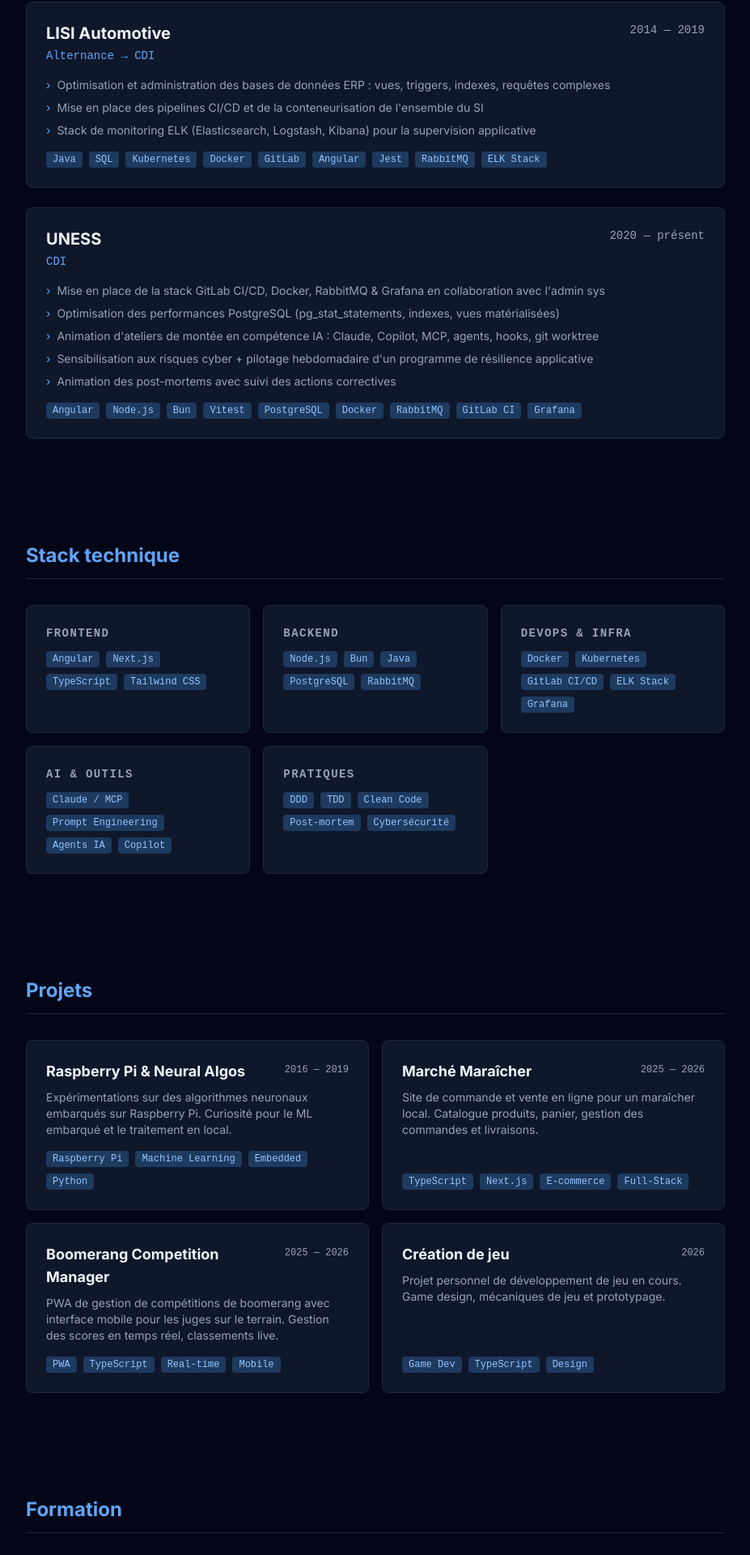
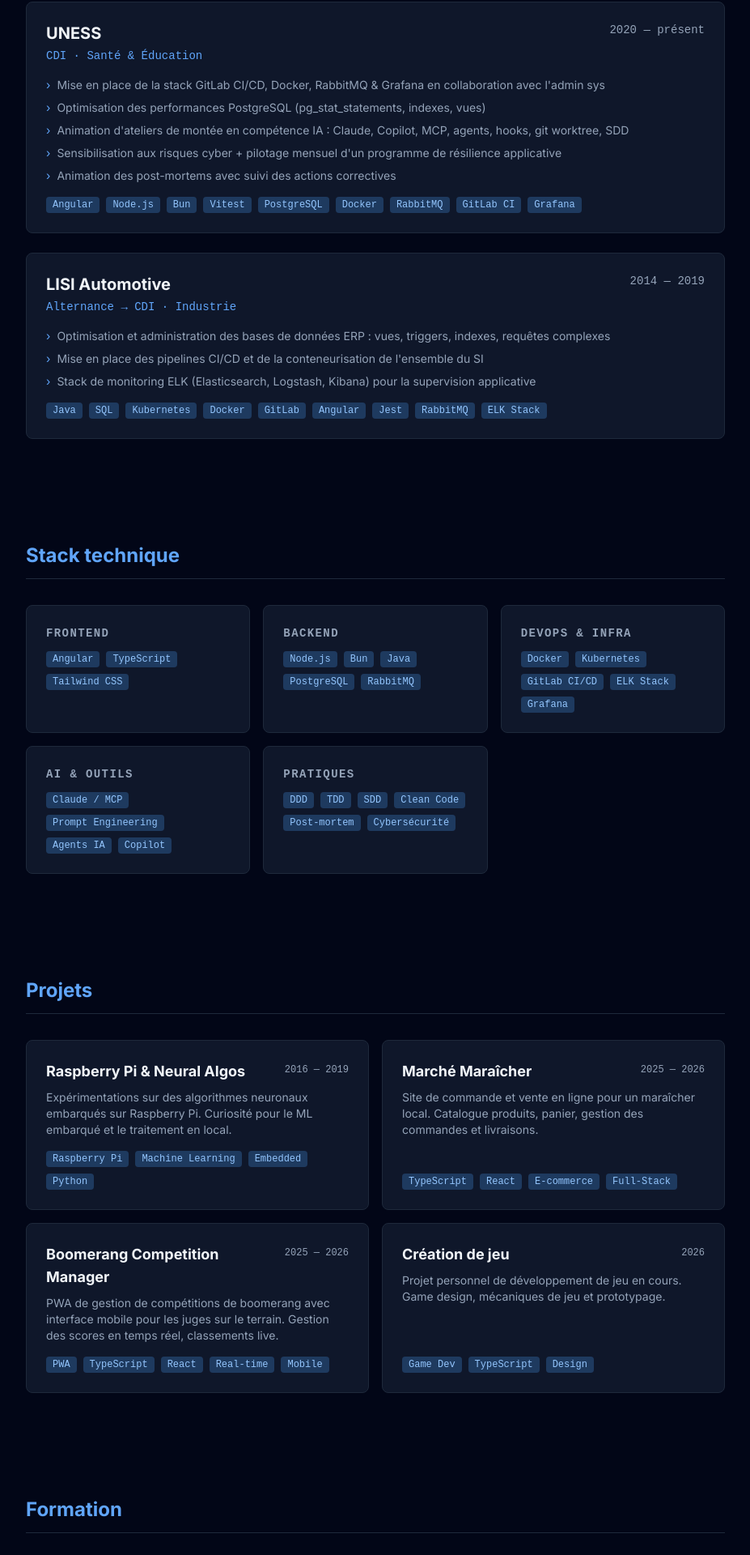
Before and after one commit to vlecourt/curriculum-vitae, a Next.js app: page / in a window 1280 px wide. Shown: the part 836-2756 px from the top of the page at 81% size, without its empty margins (176-1103 px from the left). Built offline with nearby package versions, Linux system fonts and the light colour scheme.

Commit message:
content: update CV data, project tags, and interests

```diff
--- a/src/app/page.tsx
+++ b/src/app/page.tsx
@@ -1,14 +1,14 @@
 import type { Metadata } from "next";
 import { Hero } from "@/components/sections/Hero";
-
-export const metadata: Metadata = {
-  alternates: { canonical: "/" },
-};
 import { Experience } from "@/components/sections/Experience";
 import { Skills } from "@/components/sections/Skills";
 import { Projects } from "@/components/sections/Projects";
 import { Education } from "@/components/sections/Education";
 import { Contact } from "@/components/sections/Contact";
+
+export const metadata: Metadata = {
+  alternates: { canonical: "/" },
+};
 
 export default function HomePage() {
   return (
--- a/src/components/layout/ThemeSwitcher.tsx
+++ b/src/components/layout/ThemeSwitcher.tsx
@@ -8,8 +8,8 @@
 
 const HINT_TRIGGER_THEME: ThemeId = "heroic-fantasy";
 const TOAST_APPEAR_DELAY_MS = 10;
-const TOAST_VISIBLE_MS = 2800;
-const TOAST_UNMOUNT_MS = 3300;
+const TOAST_VISIBLE_MS = 5500;
+const TOAST_UNMOUNT_MS = 6200;
 
 export function ThemeSwitcher() {
   const { theme, setTheme } = useTheme();
@@ -48,20 +48,23 @@
           <div
             style={{
               position: "fixed",
-              bottom: "24px",
-              right: "24px",
+              bottom: "32px",
+              left: "50%",
               zIndex: 9998,
-              padding: "12px 16px",
-              borderRadius: "8px",
+              padding: "14px 20px",
+              borderRadius: "10px",
               fontSize: "14px",
+              fontWeight: 500,
               pointerEvents: "none",
               backgroundColor: "var(--bg-card)",
-              border: "1px solid var(--border)",
-              color: "var(--text-muted)",
-              boxShadow: "0 4px 12px rgba(0,0,0,0.2)",
+              border: "1px solid var(--accent)",
+              color: "var(--text)",
+              boxShadow: "0 8px 24px rgba(0,0,0,0.35), 0 0 0 1px var(--accent)",
               opacity: toastOpaque ? 1 : 0,
-              transform: toastOpaque ? "translateY(0)" : "translateY(8px)",
-              transition: "opacity 0.4s ease, transform 0.4s ease",
+              transform: toastOpaque
+                ? "translateX(-50%) translateY(0) scale(1)"
+                : "translateX(-50%) translateY(32px) scale(0.9)",
+              transition: "opacity 0.4s ease, transform 0.4s cubic-bezier(0.34, 1.56, 0.64, 1)",
             }}
           >
             ✨ Ouvre la console... il y a peut-être quelque chose de caché.
--- a/src/data/cv.ts
+++ b/src/data/cv.ts
@@ -3,7 +3,7 @@
 export const profile: Profile = {
   name: "Valentin Lecourt",
   title: "Ingénieur Full-Stack & Facilitateur IA",
-  tagline: "10+ ans d'expérience · DevOps · AI tooling · Cybersécurité",
+  tagline: "10+ ans d'expérience · DevOps · AI tooling · Sensibilisation Cyber",
   email: "valentin.lecourt.tranchant@gmail.com",
   phone: "06 42 38 24 71",
   github: "lecourtva",
@@ -13,9 +13,22 @@
 
 export const experiences: Experience[] = [
   {
+    company: "UNESS",
+    period: "2020 — présent",
+    type: "CDI · Santé & Éducation",
+    highlights: [
+      "Mise en place de la stack GitLab CI/CD, Docker, RabbitMQ & Grafana en collaboration avec l'admin sys",
+      "Optimisation des performances PostgreSQL (pg_stat_statements, indexes, vues)",
+      "Animation d'ateliers de montée en compétence IA : Claude, Copilot, MCP, agents, hooks, git worktree, SDD",
+      "Sensibilisation aux risques cyber + pilotage mensuel d'un programme de résilience applicative",
+      "Animation des post-mortems avec suivi des actions correctives",
+    ],
+    technologies: ["Angular", "Node.js", "Bun", "Vitest", "PostgreSQL", "Docker", "RabbitMQ", "GitLab CI", "Grafana"],
+  },
+  {
     company: "LISI Automotive",
     period: "2014 — 2019",
-    type: "Alternance → CDI",
+    type: "Alternance → CDI · Industrie",
     highlights: [
       "Optimisation et administration des bases de données ERP : vues, triggers, indexes, requêtes complexes",
       "Mise en place des pipelines CI/CD et de la conteneurisation de l'ensemble du SI",
@@ -23,27 +36,15 @@
     ],
     technologies: ["Java", "SQL", "Kubernetes", "Docker", "GitLab", "Angular", "Jest", "RabbitMQ", "ELK Stack"],
   },
-  {
-    company: "UNESS",
-    period: "2020 — présent",
-    type: "CDI",
-    highlights: [
-      "Mise en place de la stack GitLab CI/CD, Docker, RabbitMQ & Grafana en collaboration avec l'admin sys",
-      "Optimisation des performances PostgreSQL (pg_stat_statements, indexes, vues matérialisées)",
-      "Animation d'ateliers de montée en compétence IA : Claude, Copilot, MCP, agents, hooks, git worktree",
-      "Sensibilisation aux risques cyber + pilotage hebdomadaire d'un programme de résilience applicative",
-      "Animation des post-mortems avec suivi des actions correctives",
-    ],
-    technologies: ["Angular", "Node.js", "Bun", "Vitest", "PostgreSQL", "Docker", "RabbitMQ", "GitLab CI", "Grafana"],
-  },
 ];
 
 export const education: Education[] = [
   {
-    degree: "DUT Informatique",
-    institution: "UPMF",
-    location: "Grenoble",
-    period: "2011 — 2013",
+    degree: "ERASMUS — Artificial Intelligence & Real-time Systems",
+    institution: "NTNU",
+    location: "Norvège (top 75 Shanghai)",
+    period: "2015 — 2016",
+    details: ["Artificial Intelligence", "Reactive Systems", "Real-time Systems"],
   },
   {
     degree: "Diplôme d'ingénieur — Systèmes d'information",
@@ -52,11 +53,10 @@
     period: "2014 — 2016",
   },
   {
-    degree: "ERASMUS — Artificial Intelligence & Real-time Systems",
-    institution: "NTNU",
-    location: "Norvège (top 75 Shanghai)",
-    period: "2015 — 2016",
-    details: ["Artificial Intelligence", "Reactive Systems", "Real-time Systems"],
+    degree: "DUT Informatique",
+    institution: "UPMF",
+    location: "Grenoble",
+    period: "2011 — 2013",
   },
 ];
 
@@ -71,13 +71,13 @@
     name: "Marché Maraîcher",
     description: "Site de commande et vente en ligne pour un maraîcher local. Catalogue produits, panier, gestion des commandes et livraisons.",
     period: "2025 — 2026",
-    tags: ["TypeScript", "Next.js", "E-commerce", "Full-Stack"],
+    tags: ["TypeScript", "React", "E-commerce", "Full-Stack"],
   },
   {
     name: "Boomerang Competition Manager",
     description: "PWA de gestion de compétitions de boomerang avec interface mobile pour les juges sur le terrain. Gestion des scores en temps réel, classements live.",
     period: "2025 — 2026",
-    tags: ["PWA", "TypeScript", "Real-time", "Mobile"],
+    tags: ["PWA", "TypeScript", "React", "Real-time", "Mobile"],
   },
   {
     name: "Création de jeu",
@@ -90,7 +90,7 @@
 export const skills: SkillGroup[] = [
   {
     category: "Frontend",
-    items: ["Angular", "Next.js", "TypeScript", "Tailwind CSS"],
+    items: ["Angular", "TypeScript", "Tailwind CSS"],
   },
   {
     category: "Backend",
@@ -106,7 +106,7 @@
   },
   {
     category: "Pratiques",
-    items: ["DDD", "TDD", "Clean Code", "Post-mortem", "Cybersécurité"],
+    items: ["DDD", "TDD", "SDD", "Clean Code", "Post-mortem", "Cybersécurité"],
   },
 ];
 
@@ -124,6 +124,7 @@
   "Guitare & Piano",
   "Lecture",
   "Trail",
+  "Escalade en bloc",
 ];
 
 export const heroTitles: string[] = [
```
